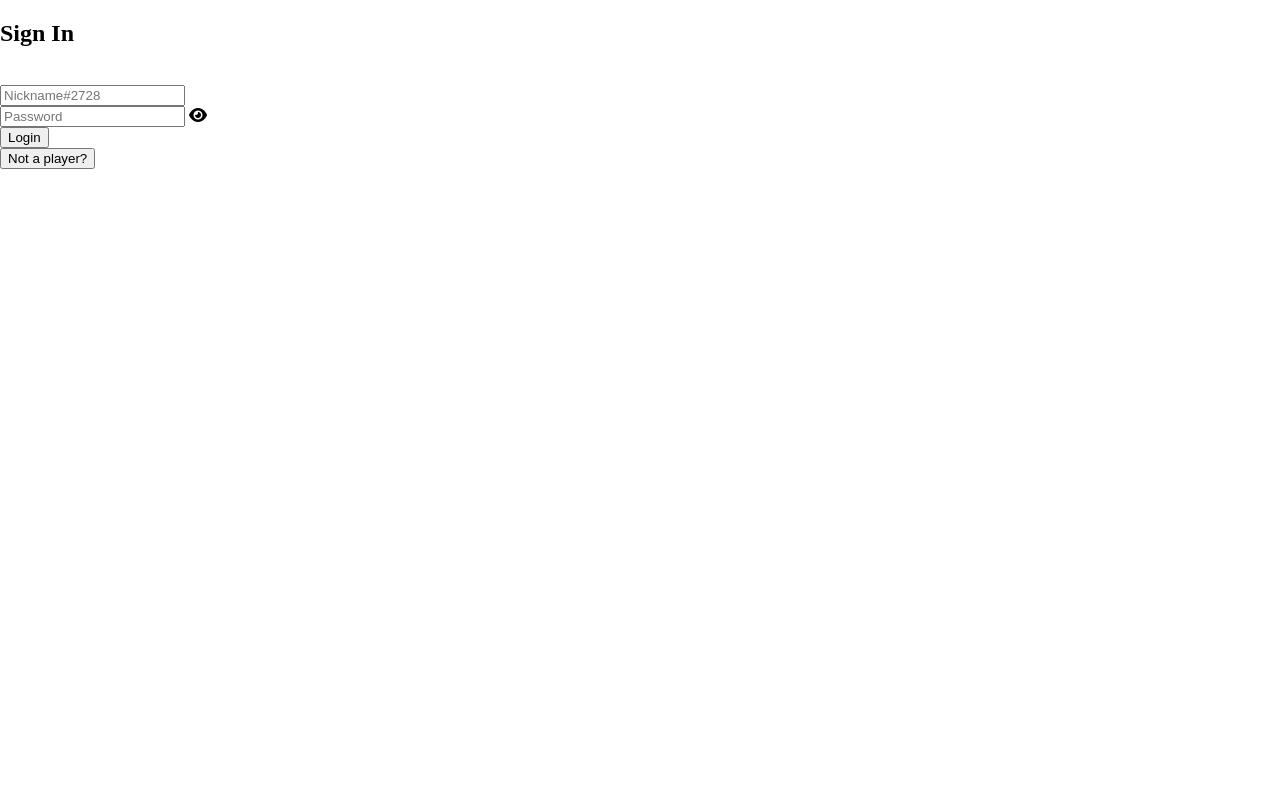
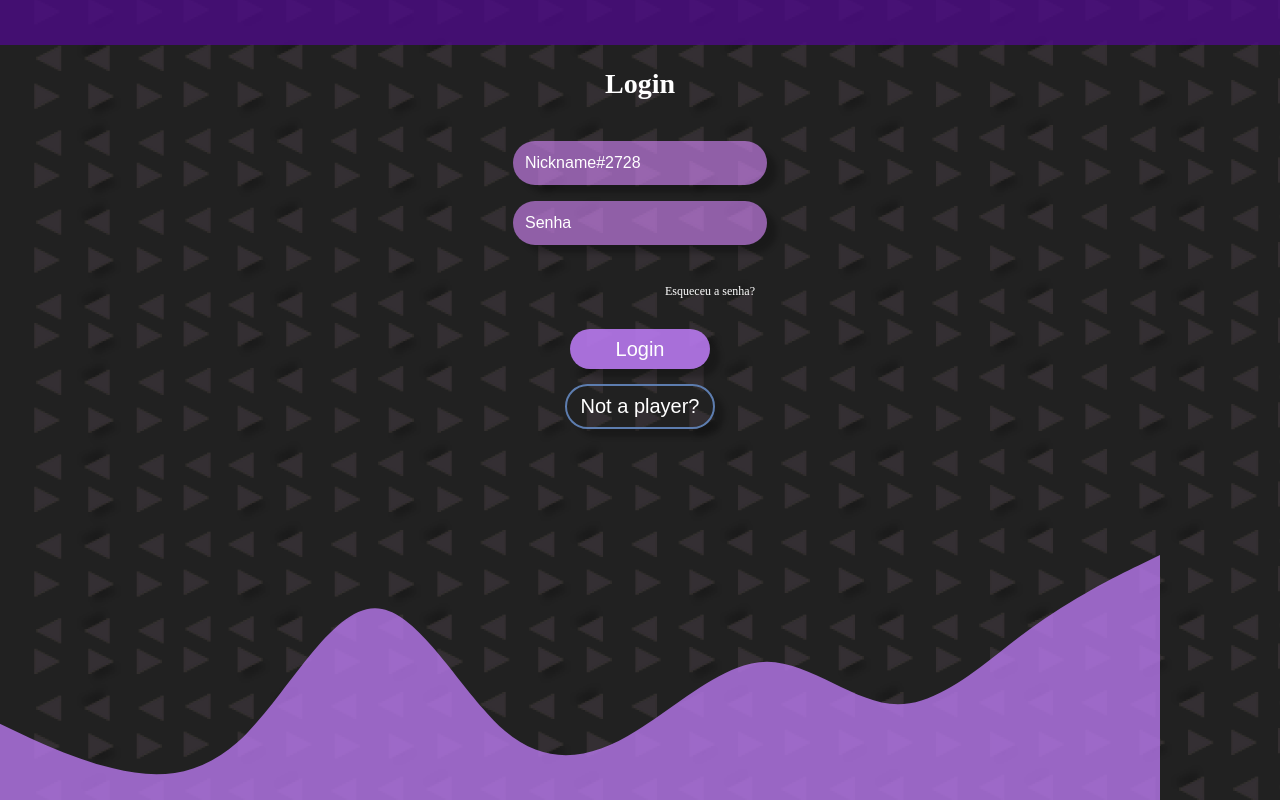
Before and after one commit to starykt/meraki-portfolio, a PHP site: page /login in a window 1280 px wide. Run offline with PHP 8.4, Linux system fonts and the light colour scheme.

Commit message:
[NEW] css for login page

```diff
--- a/App/Views/login/index.php
+++ b/App/Views/login/index.php
@@ -1,4 +1,5 @@
 <script src="https://code.jquery.com/jquery-3.6.0.min.js"></script>
+<link href="http://<?php echo APP_HOST; ?>/public/css/login-page.css" rel="stylesheet">
 <body>
 
 	<div class="loader-wrapper">
@@ -7,29 +8,31 @@
 		</span>
 	</div>
 
-	<div class="top-bar">
-	</div>
-
-
-
+	<div class="wrapper">
+		<div class="top-bar"></div>
 
 		<div class="login-form">
-		<h2 class="white-text">Sign In</h2>
+			<h2 class="sign-in">Login</h2>
 			<br>
-		<form  action="http://<?php echo APP_HOST; ?>/login/validation" method="POST">
-			<div class="input-container">
+			<form action="http://<?php echo APP_HOST; ?>/login/validation" method="POST">
 				<input type="text" placeholder="Nickname#2728" name="email" required>
+				<div class="input-purple">
+					<input type="password" id="password" placeholder="Senha" name= "password" required>
+					<div class="eye-button" onclick="togglePasswordVisibility()">
+						<img src="">
 					</div>
-			<div class="input-container">
-				<input type="password" id="password" placeholder="Password" name= "password" required>
-				<i class="toggle-password fas fa-eye" onclick="togglePasswordVisibility()"></i>
 				</div>
-			<button type="submit" class="purple-button">Login</button>
+				<div class="forgot-password">Esqueceu a senha?</div>
+				<button class="btn-login" type="submit" class="">Login</button>
 			</form>
 			<div class="register-link">
 				<a href="http://<?= APP_HOST ?>/login/register">
 					<button class="not-a-player-button">Not a player?</button>
 				</a>
+			</div>
+		</div>
+		<div class="bottom-wave">
+			<img src="/public/images/wave.svg">
 		</div>
 	</div>
 
--- /dev/null
+++ b/public/css/login-page.css
@@ -0,0 +1,74 @@
+.top-bar {
+  height: 45px;
+  background-color: #4e0b88c7;
+}
+
+.login-form {
+  text-align: center;
+  color: white;
+}
+
+.login-form input {
+  width: 250px;
+  height: 42px;
+  border: none;
+  font-size: 16px;
+  margin-bottom: 16px;
+  border-radius: 100px;
+  background-color: #da89ff9a;
+  box-shadow: 10px 8px 5px #00000038;
+}
+
+form {
+  align-items: center;
+}
+
+::placeholder {
+  color: white;
+  padding-left: 10px;
+}
+
+.forgot-password {
+  right: -70px;
+  font-size: 12px;
+  margin-top: 5px;
+  position: relative;
+  margin-bottom: 30px;
+}
+
+.btn-login {
+  width: 140px;
+  height: 40px;
+  border: none;
+  color: white;
+  font-size: 20px;
+  margin-bottom: 15px;
+  border-radius: 100px;
+  background-color: #bb7af3e0;
+  box-shadow: 10px 8px 5px #00000038;
+}
+
+.not-a-player-button {
+  width: 150px;
+  height: 45px;
+  color: white;
+  font-size: 20px;
+  border-width: 2.5px;
+  border-style: solid;
+  margin-bottom: 15px;
+  border-radius: 100px;
+  border-color: #5D7DAF;
+  box-shadow: 10px 8px 5px #00000038;
+  background-color: transparent;
+}
+
+.bottom-wave {
+  bottom: -15px;
+  position: fixed;
+  margin-left: -280px;
+}
+
+.sign-in {
+  color: white;
+  font-size: 28px;
+}
--- a/public/css/main.css
+++ b/public/css/main.css
@@ -9,8 +9,6 @@
   position: fixed;
   align-items: center;
   justify-content: center;
-  background-size: contain;
-  background-repeat: no-repeat;
   background-image: url("../images/background.png");
 }
 
```
Also changed, not shown: public/images/wave.svg (added). Lines whose indentation alone changed are shown as unchanged.
